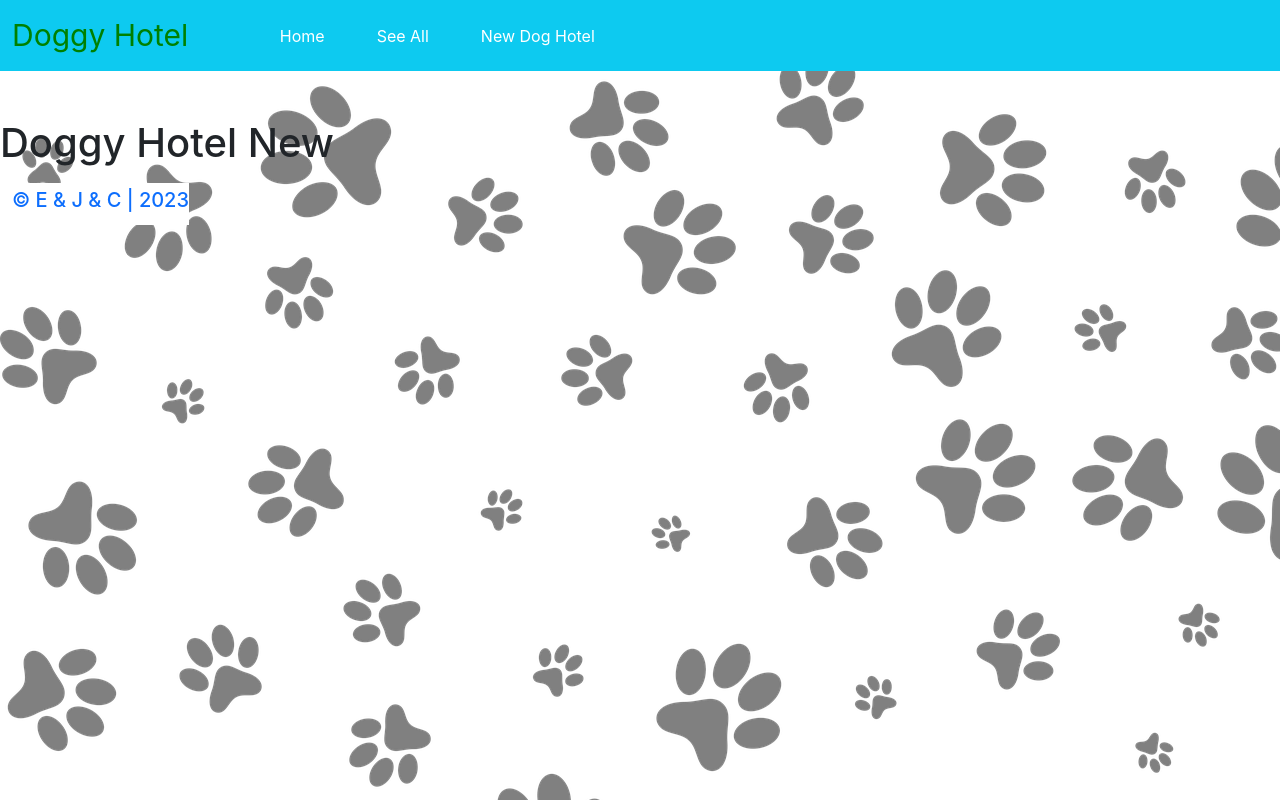
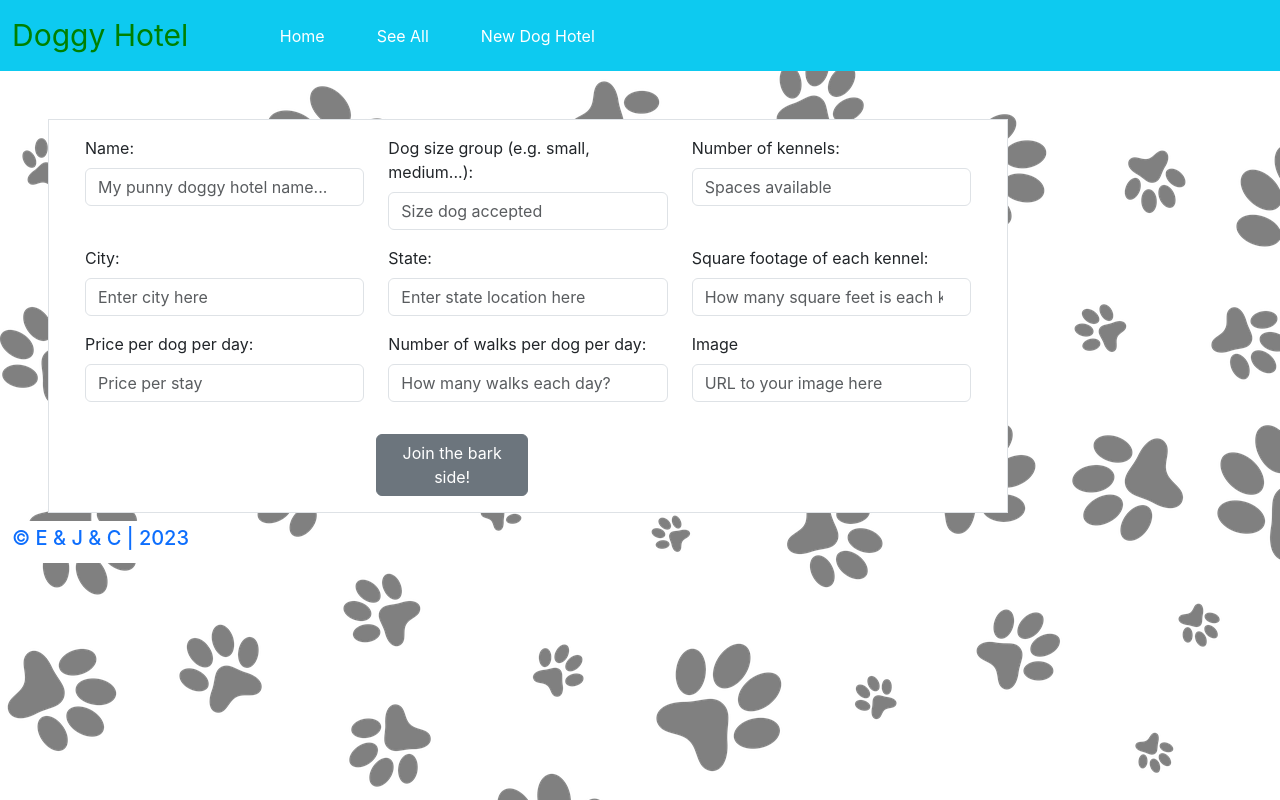
Before and after one commit to learn-academy-2023-charlie/apartment-app-frontend-team-scranton, a React (Create React App) app: page /doggyhotelnew in a window 1280 px wide. Built offline with nearby package versions, Linux system fonts and the light colour scheme; the HTML template or start-up script is replaced by a standard one.

Commit message:
new functionality complete

```diff
--- a/src/App.js
+++ b/src/App.js
@@ -19,6 +19,9 @@ import background from "./assets/bg_1.webp"
 const App = () => {
     const [currentUser, setCurrentUser] = useState(mockUsers[0])
     const [doggyHotels, setDoggyHotels] = useState(mockDoggyHotels)
+    const createDH = (dh) => {
+        console.log("created doggy hotel:", dh);
+    }
 
     return (
         <>
@@ -30,7 +33,7 @@ const App = () => {
                 <Route path="/signin" element={<SignIn />} />
                 <Route path="/doggyhotelindex" element={<DoggyHotelIndex doggyHotels={doggyHotels}/>} />
                 <Route path="/doggyhotelshow/:id" element={<DoggyHotelShow doggyHotels={doggyHotels}/>} />
-                <Route path="/doggyhotelnew" element={<DoggyHotelNew />} />
+                <Route path="/doggyhotelnew" element={<DoggyHotelNew createDH={createDH} currentUser={currentUser}/>} />
                 <Route path="/doggyhoteledit" element={<DoggyHotelEdit />} />
                 <Route path="*" element={<NotFound />} />
             </Routes>
--- a/src/pages/DoggyHotelIndex.js
+++ b/src/pages/DoggyHotelIndex.js
@@ -8,6 +8,7 @@ return(
         <>
             <CardGroup>
                 {doggyHotels?.map((dh, index) => {
+
                     return(
                         <Card key={index}>
                             <CardImg
@@ -16,16 +17,19 @@ return(
                                 top
                                 width="100%"
                             />
+
                             <CardBody>
                                 <CardTitle tag="h5">
                                     {dh.name}
                                 </CardTitle>
+
                                 <CardSubtitle
                                     className="mb-2 text-muted"
                                     tag="h6"
                                 >
                                 Located in {dh.state}
                                 </CardSubtitle>
+
                                 <Button>
                                     <NavLink href={`/doggyhotelshow/${dh.id}`}>
                                     More Details
--- a/src/pages/DoggyHotelNew.js
+++ b/src/pages/DoggyHotelNew.js
@@ -1,11 +1,195 @@
 import '../App.css';
-import React from "react"
+import React, { useState } from "react";
+import { Form, FormGroup, Label, Input, Button, Row, Col } from "reactstrap";
 
-const DoggyHotelNew = () => {
+const DoggyHotelNew = ({ createDH, currentUser }) => {
+    const [newDH, setNewDH] = useState({
+        name: "",
+        dog_size_grouping: "",
+        kennel: "",
+        city: "",
+        state: "",
+        square_footage: "",
+        price: "",
+        number_of_walks: "",
+        image: "",
+        user_id: currentUser.id
+    });
+
+    const handleChange = (e) => {
+        setNewDH({ ...newDH, [e.target.name]: e.target.value })
+    }
+    const handleClick = () => {
+        createDH(newDH)
+    }
 
     return (
-        <h1>Doggy Hotel New</h1>
+        <Form className="new-dh-form ms-5 me-5 my-auto border" style={{ background:"white", width:"75vw"}}>
+            <Row>
+                <Col col-auto className='ps-5 pt-3'>
+                    <FormGroup>
+                        <Label for="dh-name" class="form-label">
+                            Name:
+                        </Label>
+                        <Input
+                            id="dh-name"
+                            type="text"
+                            name="name"
+                            placeholder="My punny doggy hotel name..."
+                            onChange={handleChange}
+                            value={newDH.name}
+                        />
+                    </FormGroup>
+                </Col>
 
+                <Col col-auto className='pt-3'>
+                    <FormGroup>
+                        <Label for="dh-size-group" class="form-label">
+                            Dog size group (e.g. small, medium...):
+                        </Label>
+                        <Input
+                            id="dh-size-group"
+                            type="text"
+                            name="dog_size_grouping"
+                            placeholder="Size dog accepted"
+                            onChange={handleChange}
+                            value={newDH.dog_size_grouping}
+                        />
+                    </FormGroup>
+                </Col>
+
+                <Col col-auto className='pe-5 pt-3'>
+                    <FormGroup>
+                        <Label for="dh-kennel" class="form-label">
+                            Number of kennels:
+                        </Label>
+                        <Input
+                            type="text"
+                            name="kennel"
+                            placeholder="Spaces available"
+                            id="dh-kennel"
+                            onChange={handleChange}
+                            value={newDH.kennel}
+                        />
+                    </FormGroup>
+                </Col>
+            </Row>
+
+            <Row>
+                <Col col-auto className='ps-5'>
+                    <FormGroup>
+                        <Label for="dh-city" class="form-label">
+                            City:
+                        </Label>
+                        <Input
+                            id="dh-city"
+                            type="text"
+                            placeholder="Enter city here"
+                            name="city"
+                            onChange={handleChange}
+                            value={newDH.city}
+                        />
+                    </FormGroup>
+                </Col>
+
+                <Col col-auto>
+                    <FormGroup>
+                        <Label for="dh-state" class="form-label">
+                            State:
+                        </Label>
+                        <Input
+                            type="text"
+                            name="state"
+                            placeholder="Enter state location here"
+                            id="dh-state"
+                            onChange={handleChange}
+                            value={newDH.state}
+                        />
+                    </FormGroup>
+                </Col>
+
+                <Col col-auto className='pe-5'>
+                    <FormGroup>
+                        <Label for="dh-square_footage" class="form-label">
+                            Square footage of each kennel:
+                        </Label>
+                        <Input
+                            type="number"
+                            name="square_footage"
+                            placeholder="How many square feet is each kennel?"
+                            id="dh-square_footage"
+                            onChange={handleChange}
+                            value={newDH.square_footage}
+                        />
+                    </FormGroup>
+                </Col>
+            </Row>
+
+            <Row>
+                <Col col-auto className='ps-5'>
+                    <FormGroup>
+                        <Label for="dh-price" class="form-label">
+                            Price per dog per day:
+                        </Label>
+                        <Input
+                            type="text"
+                            name="price"
+                            placeholder="Price per stay"
+                            id="dh-price"
+                            onChange={handleChange}
+                            value={newDH.price}
+                        />
+                    </FormGroup>
+                </Col>
+
+                <Col col-auto>
+                    <FormGroup>
+                        <Label for="dh-number_of_walks" class="form-label">
+                            Number of walks per dog per day:
+                        </Label>
+                        <Input
+                            type="number"
+                            name="number_of_walks"
+                            placeholder="How many walks each day?"
+                            id="dh-number_of_walks"
+                            onChange={handleChange}
+                            value={newDH.number_of_walks}
+                        />
+                    </FormGroup>
+                </Col>
+
+                <Col col-auto className='pe-5'>
+                    <FormGroup>
+                        <Label for="dh-image" class="form-label">
+                            Image
+                        </Label>
+                        <Input
+                            type="text"
+                            name="image"
+                            placeholder="URL to your image here"
+                            id="dh-image"
+                            onChange={handleChange}
+                            value={newDH.image}
+                        />
+                    </FormGroup>
+                </Col>
+            </Row>
+
+            <Row>
+                <Col></Col>
+                <Col className='py-3'>
+                    <Button style={{ width:"50%"}}
+                        onClick={handleClick}
+                        href="/doggyhotelindex"
+                        type="submit"
+                        class="button"
+                        >
+                        Join the bark side!
+                    </Button>
+                </Col>
+                <Col></Col>
+            </Row>
+        </Form>
     )
 }
 export default DoggyHotelNew;
--- a/src/pages/DoggyHotelShow.js
+++ b/src/pages/DoggyHotelShow.js
@@ -30,7 +30,7 @@ const DoggyHotelShow = ({doggyHotels}) => {
                 {currentDH.city}, {currentDH.state}, ${currentDH.price} per day
               </CardSubtitle>
               <CardText>
-                {currentDH.name} has {currentDH.kennel} kennel(s) each measuring {currentDH.square_footage} square feet.<br /> This Doggy Hotel boards {currentDH.dog_size_grouping}-sized dogs and guarantees at least {currentDH.number_of_walks} walks per day.
+                {currentDH.name} has {currentDH.kennel} kennel(s) each measuring {currentDH.square_footage} square feet.<br /> This Doggy Hotel boards {currentDH.dog_size_grouping}-sized dogs and guarantees at least {currentDH.number_of_walks} walk(s) per day.
               </CardText>
             </CardBody>
           </Card>
```
Lines whose indentation alone changed are shown as unchanged.
